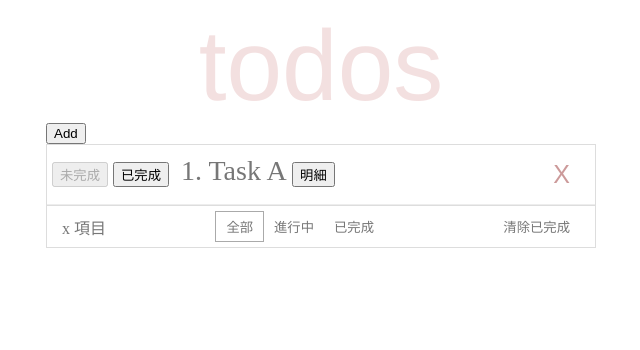
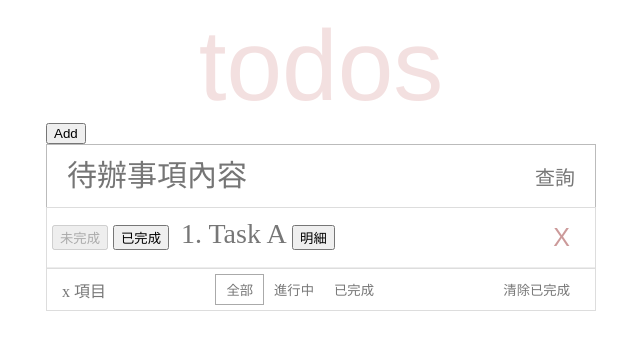
Before and after one commit to Jason14468/mcu-112-web-12130534, an Angular app: page / in a window 1280 px wide. Shown: the top 350 px of the page, without its empty margins (319-959 px from the left). Built offline with nearby package versions, Linux system fonts and the light colour scheme; data requests are answered from the project's data file.

Commit message:
feat(todo-search): 建立待辦事項查詢表單元件

```diff
--- a/src/app/app.component.html
+++ b/src/app/app.component.html
@@ -1,6 +1,7 @@
 <div class="container">
   <app-header></app-header>
   <button type="button" (click)="onAdd()">Add</button>
+  <app-todo-search></app-todo-search>
   <section class="main">
     <app-todo-list
       [tasks]="tasks$ | async"
--- a/src/app/app.component.ts
+++ b/src/app/app.component.ts
@@ -8,6 +8,7 @@ import { Todo } from './model/todo';
 import { TaskService } from './services/task.service';
 import { TodoDetailComponent } from './todo-detail/todo-detail.component';
 import { TodoListComponent } from './todo-list/todo-list.component';
+import { TodoSearchComponent } from './todo-search/todo-search.component';
 
 @Component({
   selector: 'app-root',
@@ -18,6 +19,7 @@ import { TodoListComponent } from './todo-list/todo-list.component';
     HeaderComponent,
     TodoListComponent,
     TodoDetailComponent,
+    TodoSearchComponent,
     FooterComponent,
   ],
   templateUrl: './app.component.html',
--- /dev/null
+++ b/src/app/interface/todo-form.interface.ts
@@ -0,0 +1,2 @@
+export interface TodoForm {
+}
--- /dev/null
+++ b/src/app/todo-form/todo-form.component.html
@@ -0,0 +1 @@
+<p>todo-form works!</p>
--- /dev/null
+++ b/src/app/todo-search/todo-search.component.css
@@ -0,0 +1,31 @@
+:host {
+  display: block;
+  border: solid 1px #bbb;
+  padding-left: 10px;
+  padding-right: 10px;
+  border-bottom: none;
+  display: flex;
+  justify-content: space-between;
+  background-color: white;
+  align-items: center;
+}
+
+input[type="text"] {
+  margin: 0;
+  padding: 10px;
+  border: none;
+  font-size: 30px;
+  font-weight: 300;
+  line-height: 1.4em;
+  flex-grow: 1;
+}
+
+button {
+  margin: 0;
+  padding: 5px 10px;
+  background: none;
+  color: #777;
+  font-size: 20px;
+  border: none;
+  cursor: pointer;
+}
--- /dev/null
+++ b/src/app/todo-search/todo-search.component.html
@@ -0,0 +1,2 @@
+<input type="text" placeholder="待辦事項內容" />
+<button type="button" (click)="search.emit()">查詢</button>
--- /dev/null
+++ b/src/app/todo-search/todo-search.component.ts
@@ -0,0 +1,14 @@
+import { Component, EventEmitter, Output } from '@angular/core';
+import { CommonModule } from '@angular/common';
+
+@Component({
+  selector: 'app-todo-search',
+  standalone: true,
+  imports: [CommonModule],
+  templateUrl: './todo-search.component.html',
+  styleUrl: './todo-search.component.css',
+})
+export class TodoSearchComponent {
+  @Output()
+  readonly search = new EventEmitter<string>();
+}
```
Also changed, not shown: src/app/todo-form/todo-form.component.ts (added, +13 -0 lines), src/app/todo-form/todo-form.component.css (added), 2 other files (tests, documents, lock files or other folders).
